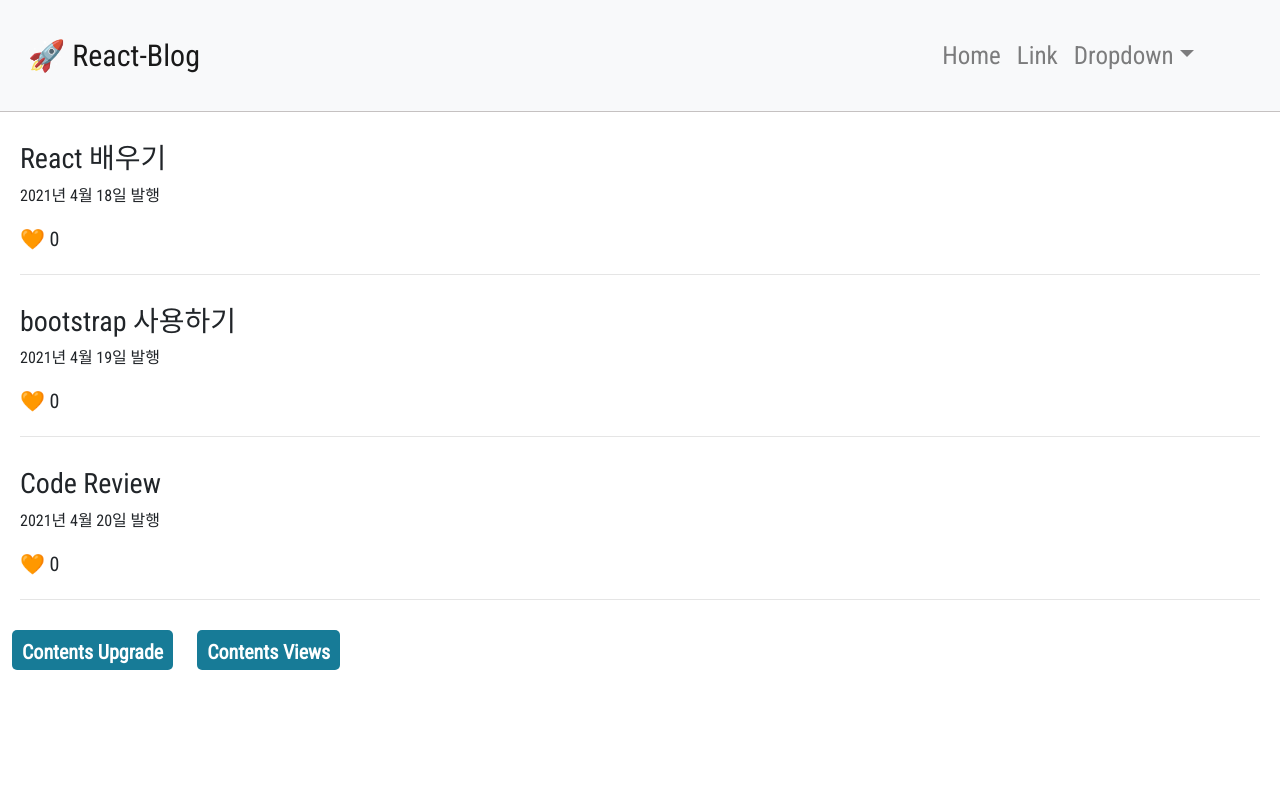
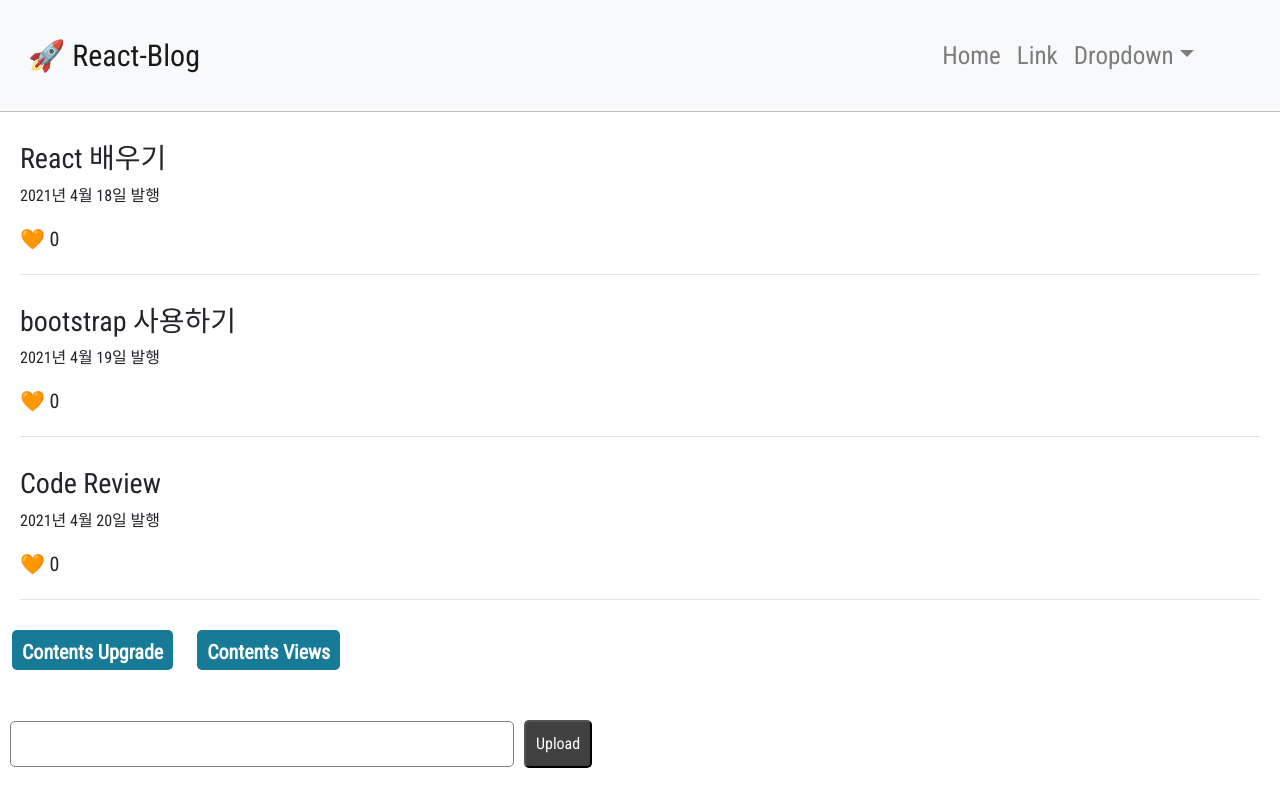
Before and after one commit to kirin059/React_blog_project, a React (Create React App) app: page / in a window 1280 px wide. Built offline with nearby package versions, Linux system fonts and the light colour scheme.

Commit message:
Add: publish 추가

```diff
--- a/src/App.js
+++ b/src/App.js
@@ -9,6 +9,7 @@ function App() {
   let [like, setLike] = useState([0, 0, 0]);
   let [modals, setModals] = useState(false)
   let [num, setNum] = useState(0)
+  let [input, inputChange] = useState('')  // input value를 저장할 저장공간 지정(초기값: 빈문자열)
 
 
   function handleTitleChange() {
@@ -99,6 +100,21 @@ function App() {
       }
 
 
+      <div className="publish">
+
+        {/*  input안의 값을 확인하고 싶을 때 : <input onChange={(e) => { console.log(e.target.value) }} />
+             input에 저장한 내용(=state)이 inputChange함수 안에 저장된다*/}
+        <input onChange={(e) => { inputChange(e.target.value) }} />
+
+        <button onClick={() => {
+          // state를 수정할 때는, 원본 state를 건들지 말고, 사본을 하나 만들어서 수정하자
+          let titleCopy = [...title]
+          titleCopy.unshift(input)
+          setTitle(titleCopy)
+        }} >Upload</button>
+
+      </div>
+
     </div >
   );
 }
```
